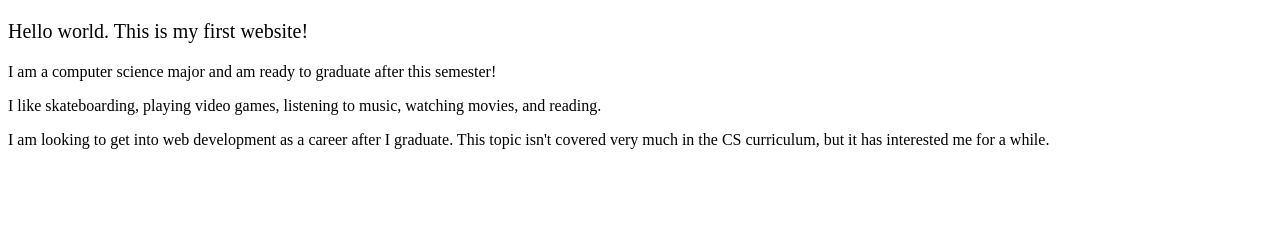
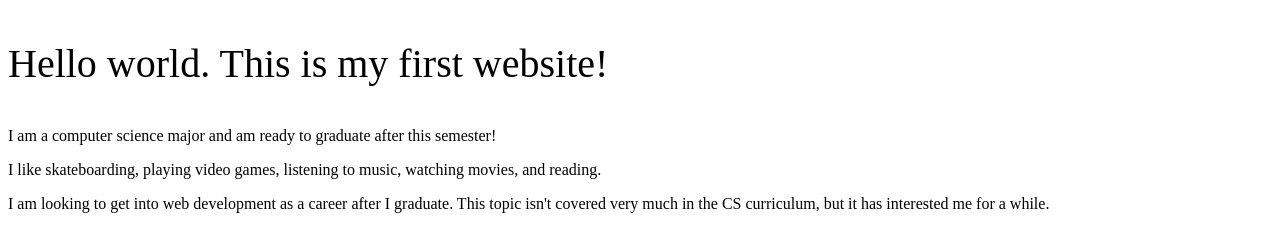
Before and after one commit to mthorn-ai/webdev_lab1, a plain HTML site: page index.html in a window 1280 px wide. Drawn offline with Linux system fonts and the light colour scheme.

Commit message:
changing font size

```diff
--- a/index.html
+++ b/index.html
@@ -5,7 +5,7 @@
   <title>Lab 1 - Matthew Thornton</title>
 </head>
 <body>
-  <p style="font-size: 20px">Hello world. This is my first website!</p>
+  <p style="font-size: 40px">Hello world. This is my first website!</p>
   <p>I am a computer science major and am ready to graduate after this semester!</p>
   <p>I like skateboarding, playing video games, listening to music, watching movies, and reading.</p>
   <p>I am looking to get into web development as a career after I graduate. This topic isn't covered very much in the CS curriculum, but it has interested me for a while.</p>
```
